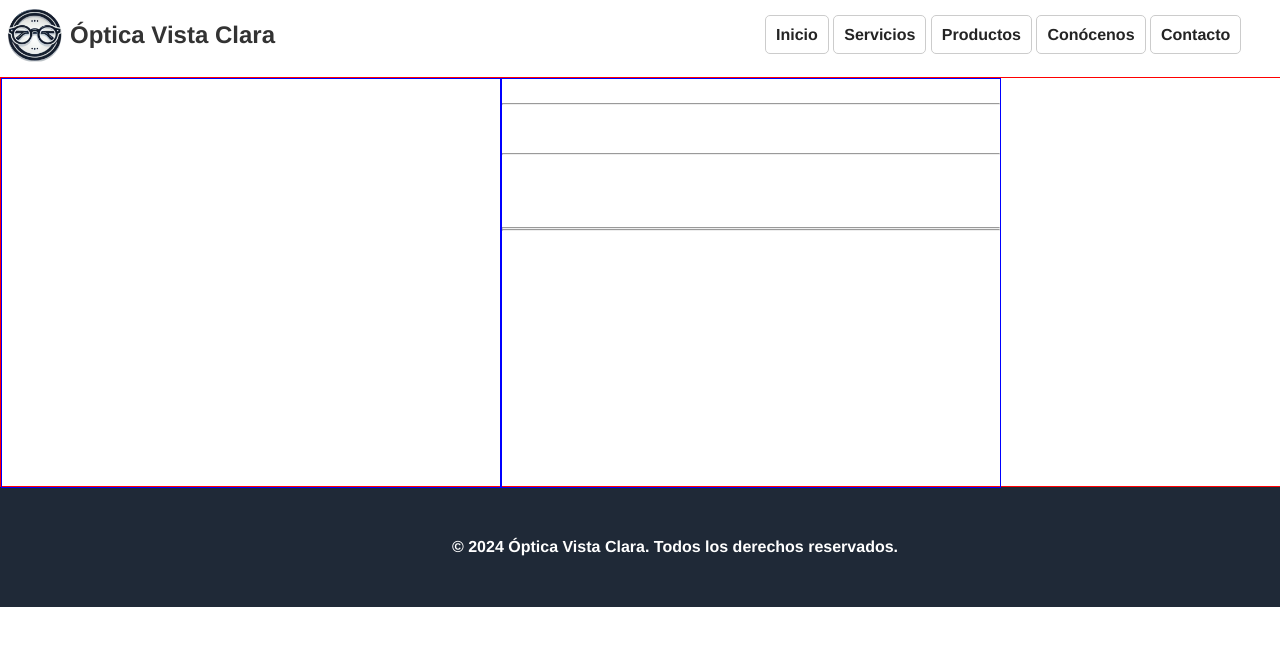
After one commit to EmiiEu4n/Optica_VistaClara, a PHP site: page /landing_page/ver_lente.php?id=1 in a window 1280 px wide; the page is wider, and only the part inside the window is pictured. The commit adds this page. Shown: the top 646 px of that part. Run offline with PHP 8.4, Linux system fonts and the light colour scheme; data that the repository does not hold is empty.

Commit message:
LandinPage_P2

```diff
--- /dev/null
+++ b/landing_page/Encabezado.php
@@ -0,0 +1,14 @@
+
+<div class="contenedor1">
+<div class="caja tamaño">
+    <img src="../imagenes/logo2.png" alt="Logo Óptica Vista Clara">
+</div>
+<h2>Óptica Vista Clara</h2>
+<div class="caja1">
+    <a href="../landing_page/Landing_page.php">Inicio</a>
+    <a href="#aqui2">Servicios</a>
+    <a href="#aqui3">Productos</a>
+    <a href="#aqui4">Conócenos</a>
+    <a href="#aqui5">Contacto</a>
+</div>
+</div>
--- /dev/null
+++ b/landing_page/Piedepagina.php
@@ -0,0 +1,4 @@
+<div class="contenedor7">
+        <br><br>
+        <h4>© 2024 Óptica Vista Clara. Todos los derechos reservados.</h4>
+    </div>
--- a/landing_page/estilo.css
+++ b/landing_page/estilo.css
@@ -209,3 +209,15 @@
     background-color: var(--azul);
     color: white;
 }
+/* ------------------ */
+/* Ver solo un producto */
+.contenedor8{
+  border:  1px red solid;
+  height: 410px;
+  display: flex;
+}
+.caja8{
+  border:  1px blue solid;
+  height: 410px;
+  width: 500px;
+}
--- a/landing_page/lentes.php
+++ b/landing_page/lentes.php
@@ -13,7 +13,7 @@
           <!-- <a href="<?php echo $fila['ruta'] ?>" target="_blank"><img class="fotopromo" src="<?php echo $fila['ruta'] ?>" alt=""></a> -->
           <p class="tex1"> <?php echo $fila['nombre'] ?> </p>
           <p> <?php echo $fila['descripcion'] ?> </p><br>
-          <a class="Btn3" href="#">Ver Lentes</a>
+          <a class="Btn3" href="ver_lente.php">Ver Lentes</a>
         </div>
 
       <?php
--- /dev/null
+++ b/landing_page/ver_lente.php
@@ -0,0 +1,48 @@
+<!DOCTYPE html>
+<html lang="es">
+<head>
+    <meta charset="UTF-8">
+    <meta name="viewport" content="width=device-width, initial-scale=1.0">
+    <title>Document</title>
+    <link rel="stylesheet" href="estilo.css">
+</head>
+<body>
+        <!-- Encabezado -->
+
+        <?php include "Encabezado.php"; ?>
+
+        <!-- Ver un lente -->
+        <div class="contenedor8">
+        <?php
+          require "../php/conexion.php";
+          $id = $_GET['id'];
+          $ver_usuario = "SELECT * FROM productos WHERE id_producto = '$id'";
+          $resultado = mysqli_query($conectar, $ver_usuario);
+
+          $fila = $resultado->fetch_array();
+        //   echo $fila ["nombre"];
+          ?>
+          <!-- Iiria la foto -->
+            <div class="caja8"></div>
+            <!-- Información del producto -->
+            <div class="caja8">
+
+                        <p class="letra"><?php echo "$fila[nombre]"."&nbsp" ?></p>
+                        <hr>
+                        <br>
+
+                        <p class="letra"><?php echo "$fila[id_categoria]"."&nbsp" ?></p>
+                        <hr><br>
+
+                        <p class="letra"><?php echo "$fila[precio]"."&nbsp"?></p>
+
+                        <p class="letra"><?php echo "$fila[descripcion]"."&nbsp"?></p>
+                        <hr>
+                        <hr>
+            </div>
+
+        </div>
+    <!-- Pie de página -->
+    <?php include "Piedepagina.php"; ?>
+</body>
+</html>
```
Also changed, not shown: landing_page/Landing_page.php (+3 -17 lines).
